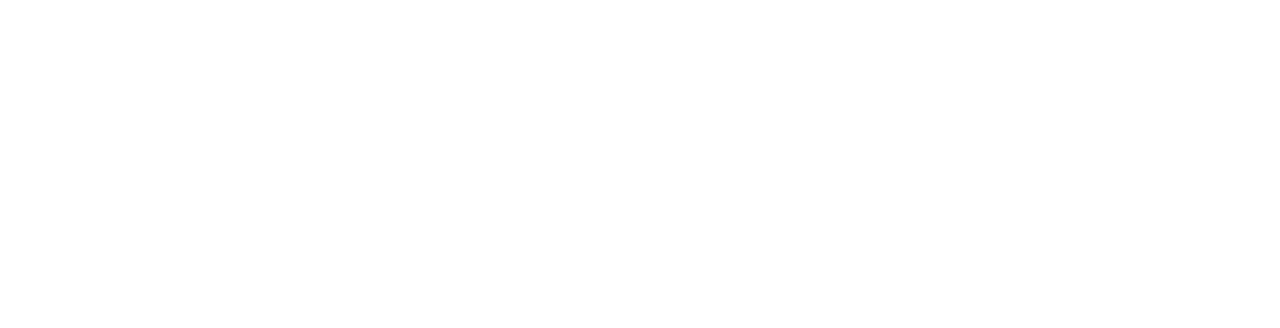
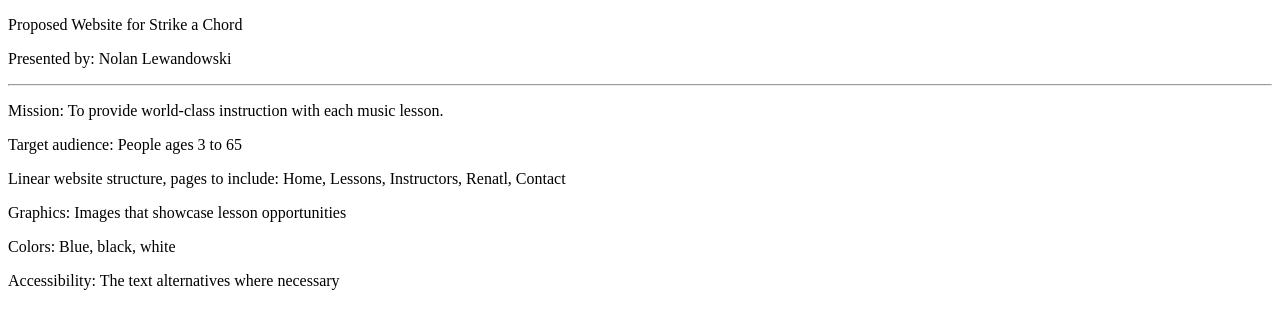
Before and after one commit to 144Sp23/ch1lab1-NLewandowski5, a plain HTML site: page plan.html in a window 1280 px wide. Drawn offline with Linux system fonts and the light colour scheme.

Commit message:
Constructing basic website proposal for a business.

```diff
--- a/plan.html
+++ b/plan.html
@@ -1,9 +1,28 @@
 <!DOCTYPE html>
+<html lang="en">
+
 <head>
-<title>Pacific Trails Resort</title>
-<meta charset="utf-8">
+    <title>Strike a Chord</title>
+    <meta charset="utf-8">
 </head>
+
 <body>
+    <p> Proposed Website for Strike a Chord</p>
+    <p> Presented by: Nolan Lewandowski</p>
+    <hr>
 
+
+    <p>Mission: To provide world-class instruction with each music lesson.</p>
+
+    <p>Target audience: People ages 3 to 65</p>
+
+    <p>Linear website structure, pages to include: Home, Lessons, Instructors, Renatl, Contact</p>
+
+    <p>Graphics: Images that showcase lesson opportunities</p>
+
+    <p>Colors: Blue, black, white</p>
+
+    <p>Accessibility: The text alternatives where necessary</p>
 </body>
+
 </html>
```
Also changed, not shown: index.html (added, +28 -0 lines).
